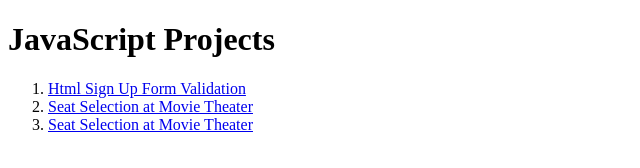
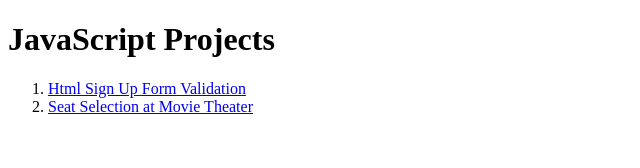
Before and after one commit to chauhdryali/Class-One, a plain HTML site: page index.html in a window 1280 px wide. Shown: the whole page, without its empty margins (0-640 px from the left). Drawn offline with Linux system fonts and the light colour scheme.

Commit message:
Now Start again - Class Four

```diff
--- a/index.html
+++ b/index.html
@@ -13,7 +13,6 @@
     <ol>
         <li><a href="/Project 1/index.html">Html Sign Up Form Validation</a></li>
         <li><a href="/Project 2/index.html">Seat Selection at Movie Theater</a></li>
-        <li><a href="/Project 2/index.html">Seat Selection at Movie Theater</a></li>
     </ol>
 </body>
 
```
